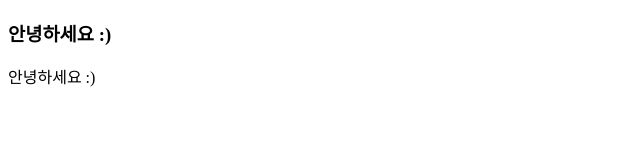
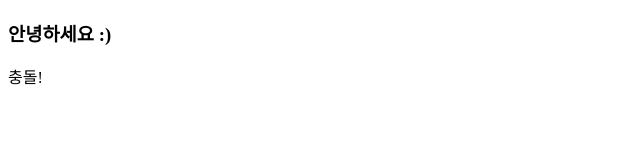
Before and after one commit to HeewonJeon/GitInitTest, a plain HTML site: page index.html in a window 1280 px wide. Shown: the full height of the page, 0-640 px from the left. Drawn offline with Linux system fonts and the light colour scheme.

Commit message:
새기능 새커밋

```diff
--- a/index.html
+++ b/index.html
@@ -5,12 +5,12 @@
     <meta http-equiv="X-UA-Compatible" content="IE=edge">
     <meta name="viewport" content="width=device-width, initial-scale=1.0">
     <!-- <link rel="stylesheet" href="css/main.css"> -->
-    <title>메인은 계속 진행</title>
+    <title>새로운 기능</title>
 </head>
 <body>
     <div class="box">
         <h3>안녕하세요 :)</h3>
-        <p>안녕하세요 :)</p>
+        <p>충돌!</p>
     </div>
     <div class="img"></div>
 
```
